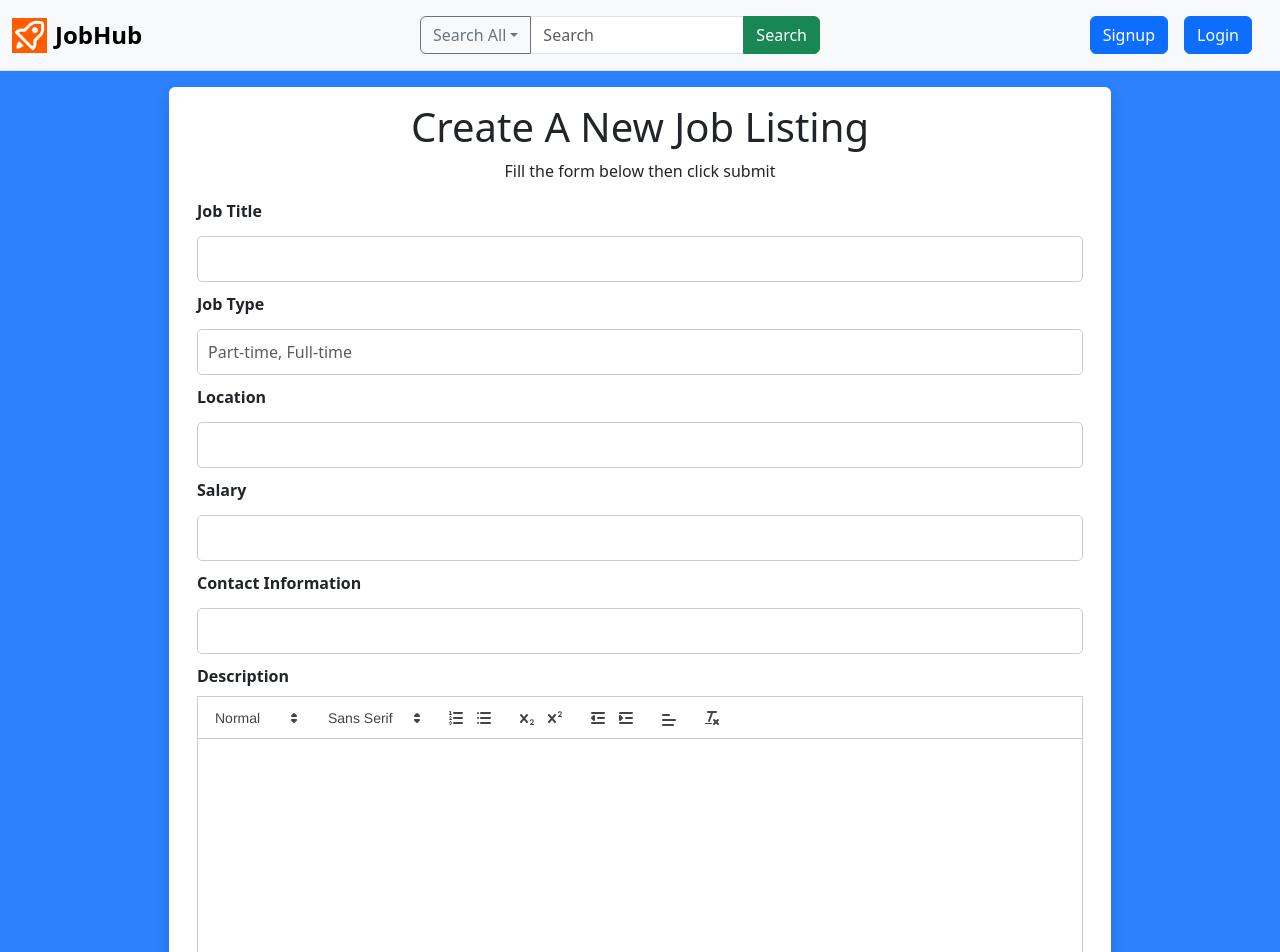
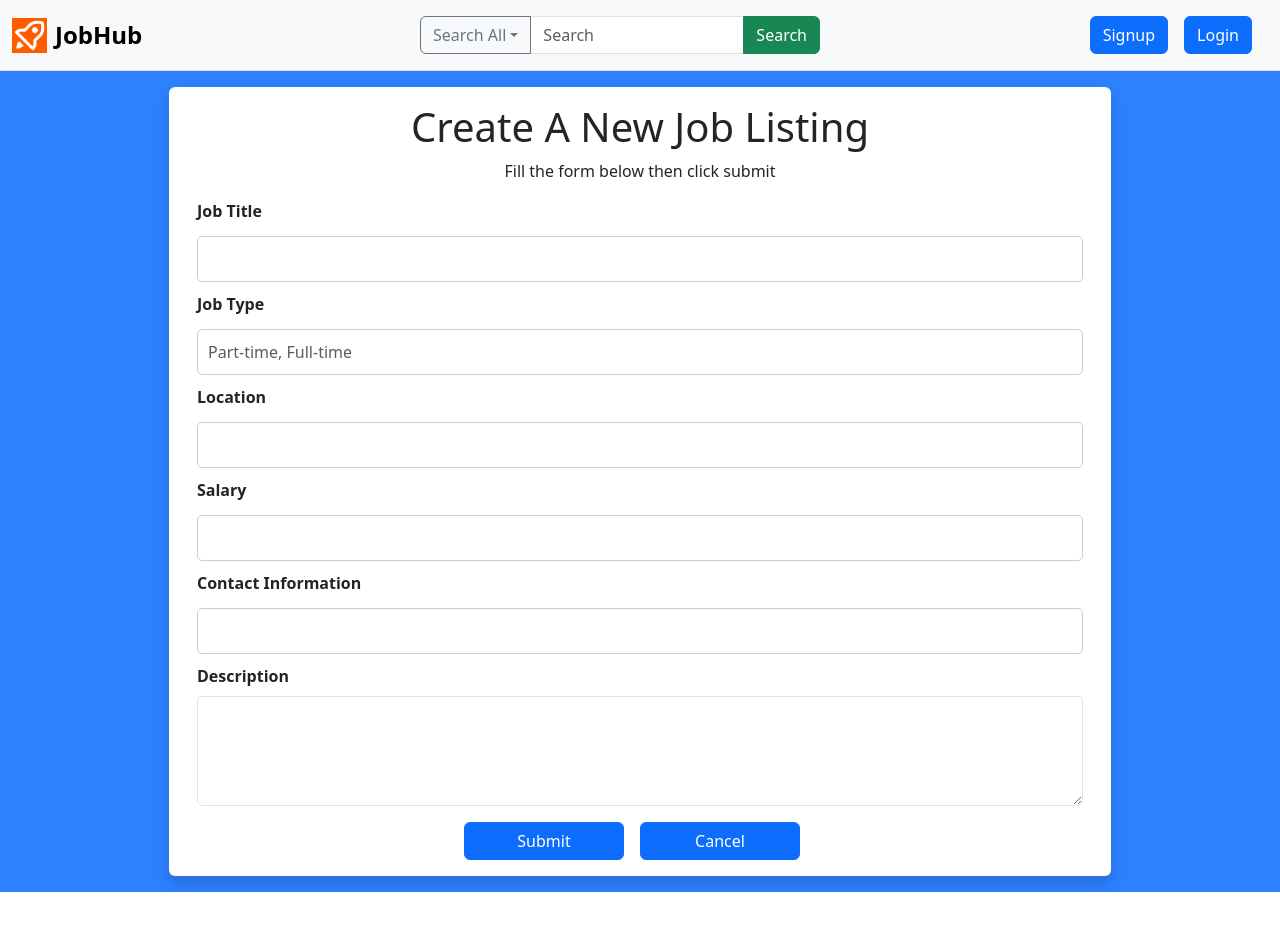
Before and after one commit to paulhuii/SENG401-Project, a React (Create React App) app in the folder client/: page /CompanyPost in a window 1280 px wide. Shown: the top 952 px of the page. After the commit the page ends 892 px from the top, so only its background shows below. Built offline with nearby package versions, Linux system fonts and the light colour scheme.

Commit message:
Modify job description field into textarea.

```diff
--- a/client/src/CompanyPost.js
+++ b/client/src/CompanyPost.js
@@ -90,8 +90,10 @@ const CompanyPost = () => {
                     <input type="text" className="form-control" id="contact" ref={contactRef}/>
 
                     <label className="description-label mb-2">Description</label>
-                    <RichTextEditor value={jobDescription} setValue={setJobDescription}/>
-
+                    <textarea value={jobDescription} onChange={(e) => setJobDescription(e.target.value)}
+                        className="form-control" // Assuming you're using Bootstrap or a similar CSS framework
+                        rows="4" // Sets the initial visible number of lines in the textarea
+                        ></textarea>
                     <div className="d-flex justify-content-center align-items-center pt-3">
                         <button type="submit" className="btn btn-primary post-btns">Submit</button>
                         <button onClick={() => navigate('/CompanyDashboard')} className="btn btn-primary post-btns">Cancel</button>
```
Also changed, not shown: 2 other files (tests, documents, lock files or other folders).
